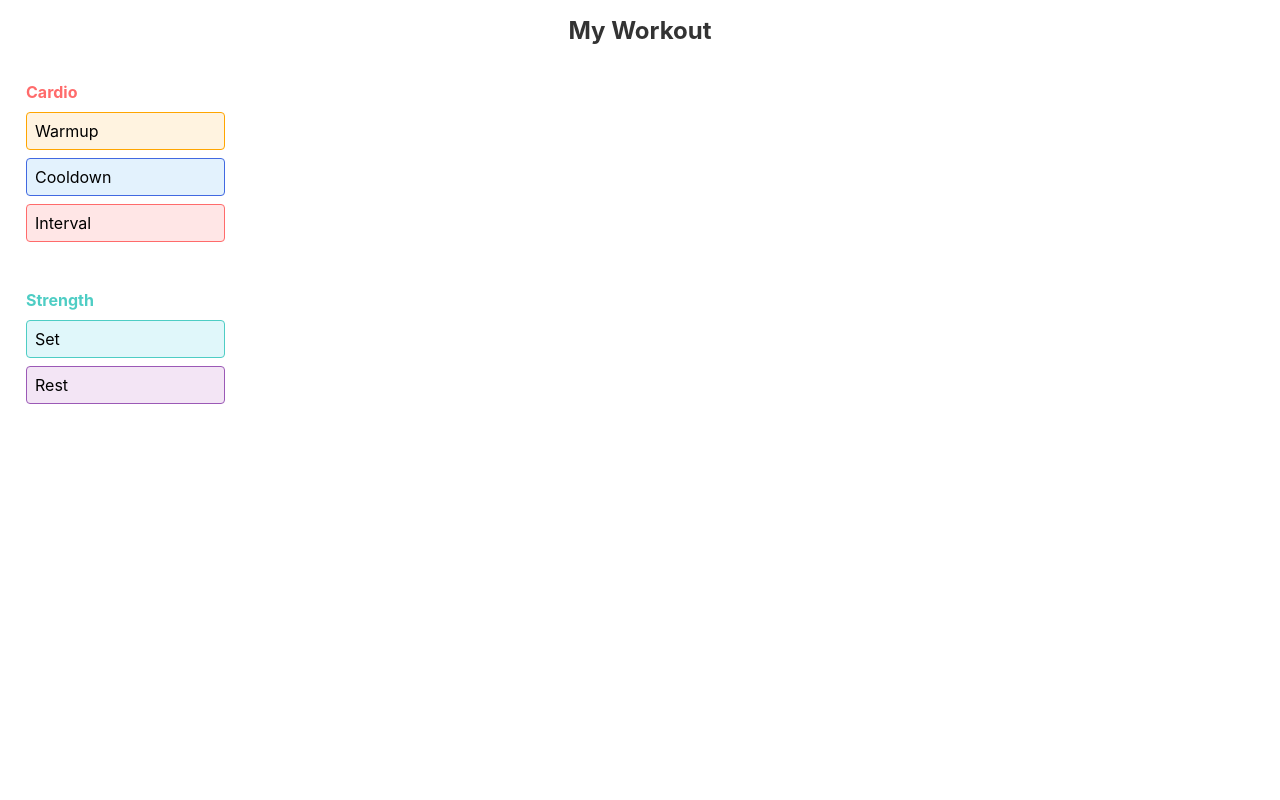
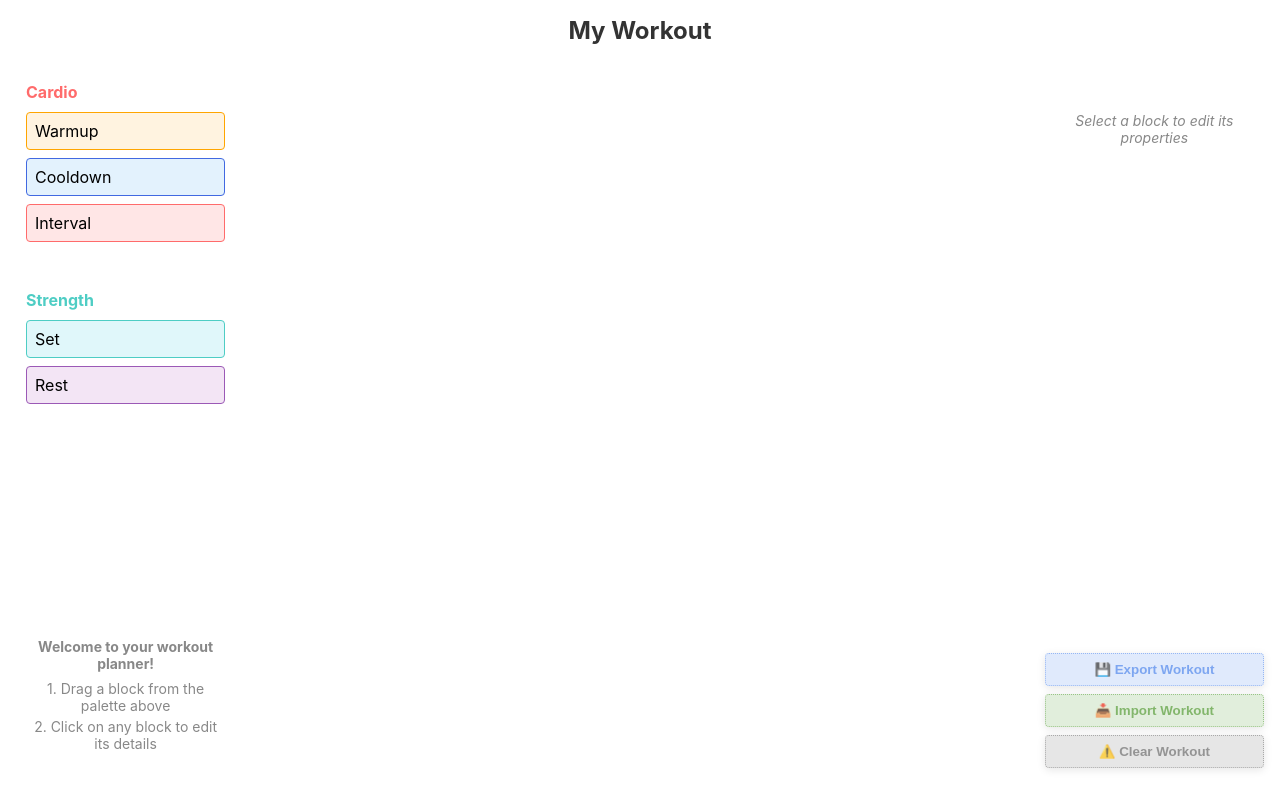
Before and after one commit to aaharr/workout, a React (Vite) app: page / in a window 1280 px wide. Built offline with nearby package versions, Linux system fonts and the light colour scheme.

Commit message:
Move help text

```diff
--- a/src/components/Inspector.tsx
+++ b/src/components/Inspector.tsx
@@ -5,18 +5,10 @@ import type { WorkoutSchema } from '../types/WorkoutSchema';
 import { CURRENT_VERSION } from '../types/WorkoutSchema';
 
 const Inspector: React.FC = () => {
-  const { cards, selectedCardId, updateCardText, updateCardCue, updateCardDuration, updateCardReps, updateCardWeight, clearAllCards, workoutTitle, updateWorkoutTitle, importWorkout } = useStore();
+  const { cards: blocks, selectedCardId: selectedBlockId, updateCardText: updateBlockText, updateCardCue: updateBlockCue, updateCardDuration: updateBlockDuration, updateCardReps: updateBlockReps, updateCardWeight: updateBlockWeight, clearAllCards: clearAllBlocks, workoutTitle, updateWorkoutTitle, importWorkout } = useStore();
   const fileInputRef = useRef<HTMLInputElement>(null);
 
-  const selectedCard = cards.find(card => card.id === selectedCardId);
-
-  if (!selectedCard) {
-    return (
-      <div style={{ padding: '16px', color: 'white' }}>
-        <p>Select a card to edit</p>
-      </div>
-    );
-  }
+  const selectedBlock = blocks.find(block => block.id === selectedBlockId);
 
   return (
     <div style={{
@@ -27,35 +19,37 @@ const Inspector: React.FC = () => {
       flexDirection: 'column'
     }}>
       <div style={{ flex: 1, overflow: 'auto' }}>
+        {selectedBlock ? (
+          <>
             {/* Description Field */}
             <div style={{ marginBottom: '16px' }}>
               <h4 style={{ margin: '0 0 4px 0', color: '#888888' }}>Description:</h4>
               <textarea
-            value={selectedCard.text}
-            onChange={(e) => updateCardText(selectedCard.id, e.target.value)}
+                value={selectedBlock.text}
+                onChange={(e) => updateBlockText(selectedBlock.id, e.target.value)}
                 style={{ width: '100%', minHeight: '60px', color: 'black', padding: '4px' }}
               />
             </div>
 
-        {/* Cue Field - Always visible for all cards */}
+            {/* Cue Field - Always visible for all blocks */}
             <div style={{ marginBottom: '16px' }}>
               <h4 style={{ margin: '0 0 4px 0', color: '#888888' }}>Cue:</h4>
               <textarea
-            value={selectedCard.cue || ''}
-            onChange={(e) => updateCardCue(selectedCard.id, e.target.value)}
+                value={selectedBlock.cue || ''}
+                onChange={(e) => updateBlockCue(selectedBlock.id, e.target.value)}
                 style={{ width: '100%', minHeight: '40px', color: 'black', padding: '4px' }}
                 placeholder="Enter cue information"
               />
             </div>
 
             {/* Duration Field for Cardio */}
-        {selectedCard.type === 'cardio' && selectedCard.duration !== undefined && (
+            {selectedBlock.type === 'cardio' && selectedBlock.duration !== undefined && (
               <div style={{ marginBottom: '16px' }}>
                 <h4 style={{ margin: '0 0 4px 0', color: '#888888' }}>Duration (minutes):</h4>
                 <input
                   type="number"
-              value={selectedCard.duration ?? ''}
-              onChange={(e) => updateCardDuration(selectedCard.id, Number(e.target.value))}
+                  value={selectedBlock.duration ?? ''}
+                  onChange={(e) => updateBlockDuration(selectedBlock.id, Number(e.target.value))}
                   min="1"
                   style={{ width: '100%', color: 'black', padding: '4px' }}
                 />
@@ -63,13 +57,13 @@ const Inspector: React.FC = () => {
             )}
 
             {/* Duration Field for Strength Rest */}
-        {selectedCard.type === 'strength' && selectedCard.strengthSubtype === 'rest' && selectedCard.duration !== undefined && (
+            {selectedBlock.type === 'strength' && selectedBlock.strengthSubtype === 'rest' && selectedBlock.duration !== undefined && (
               <div style={{ marginBottom: '16px' }}>
                 <h4 style={{ margin: '0 0 4px 0', color: '#888888' }}>Duration (minutes):</h4>
                 <input
                   type="number"
-              value={selectedCard.duration ?? ''}
-              onChange={(e) => updateCardDuration(selectedCard.id, Number(e.target.value))}
+                  value={selectedBlock.duration ?? ''}
+                  onChange={(e) => updateBlockDuration(selectedBlock.id, Number(e.target.value))}
                   min="1"
                   style={{ width: '100%', color: 'black', padding: '4px' }}
                 />
@@ -77,14 +71,14 @@ const Inspector: React.FC = () => {
             )}
 
             {/* Reps and Weight Fields for Strength Set */}
-        {selectedCard.type === 'strength' && selectedCard.strengthSubtype === 'set' && selectedCard.reps !== undefined && (
+            {selectedBlock.type === 'strength' && selectedBlock.strengthSubtype === 'set' && selectedBlock.reps !== undefined && (
               <>
                 <div style={{ marginBottom: '16px' }}>
                   <h4 style={{ margin: '0 0 4px 0', color: '#888888' }}>Reps:</h4>
                   <input
                     type="number"
-                value={selectedCard.reps ?? ''}
-                onChange={(e) => updateCardReps(selectedCard.id, Number(e.target.value))}
+                    value={selectedBlock.reps ?? ''}
+                    onChange={(e) => updateBlockReps(selectedBlock.id, Number(e.target.value))}
                     min="1"
                     style={{ width: '100%', color: 'black', padding: '4px' }}
                   />
@@ -93,13 +87,21 @@ const Inspector: React.FC = () => {
                   <h4 style={{ margin: '0 0 4px 0', color: '#888888' }}>Weight (lbs):</h4>
                   <input
                     type="number"
-                value={selectedCard.weight ?? ''}
-                onChange={(e) => updateCardWeight(selectedCard.id, Number(e.target.value))}
+                    value={selectedBlock.weight ?? ''}
+                    onChange={(e) => updateBlockWeight(selectedBlock.id, Number(e.target.value))}
                     min="0"
                     style={{ width: '100%', color: 'black', padding: '4px' }}
                   />
                 </div>
               </>
+            )}
+          </>
+        ) : (
+          <div style={{ padding: '16px', textAlign: 'center', color: '#888' }}>
+            <p style={{ margin: '24px 0 8px 0', fontSize: '14px', fontStyle: 'italic' }}>
+              Select a block to edit its properties
+            </p>
+          </div>
         )}
       </div>
 
@@ -118,7 +120,7 @@ const Inspector: React.FC = () => {
             const workoutData: WorkoutSchema = {
               version: CURRENT_VERSION,
               title: workoutTitle,
-              cards: cards
+              cards: blocks
             };
             const dataStr = JSON.stringify(workoutData, null, 2);
             const dataUri = 'data:application/json;charset=utf-8,'+ encodeURIComponent(dataStr);
@@ -231,7 +233,7 @@ const Inspector: React.FC = () => {
         <button
           onClick={() => {
             if (confirm('Are you sure you want to clear the entire workout?')) {
-              clearAllCards();
+              clearAllBlocks();
             }
           }}
           style={{
--- a/src/components/Palette.tsx
+++ b/src/components/Palette.tsx
@@ -3,7 +3,13 @@ import { Draggable, Droppable } from '@hello-pangea/dnd';
 
 const Palette: React.FC = () => {
   return (
-    <div style={{ padding: '72px 16px 16px 16px', color: 'white' }}>
+    <div style={{
+      padding: '72px 16px 16px 16px',
+      color: 'white',
+      height: '100%',
+      display: 'flex',
+      flexDirection: 'column'
+    }}>
 
       {/* Cardio Category */}
       <div style={{
@@ -179,6 +185,30 @@ const Palette: React.FC = () => {
           )}
         </Droppable>
       </div>
+
+      {/* Help Text - Anchored to the bottom */}
+      <div style={{
+        marginTop: 'auto',
+        padding: '16px 0',
+        borderTop: '1px solid rgba(255, 255, 255, 0.1)'
+      }}>
+        <div style={{
+          padding: '16px',
+          textAlign: 'center',
+          color: '#888',
+          fontSize: '14px'
+        }}>
+          <p style={{ margin: '0 0 8px 0', fontWeight: 'bold' }}>
+            Welcome to your workout planner!
+          </p>
+          <p style={{ margin: '0 0 4px 0' }}>
+            1. Drag a block from the palette above
+          </p>
+          <p style={{ margin: '0' }}>
+            2. Click on any block to edit its details
+          </p>
+        </div>
+      </div>
     </div>
   );
 };
```
Lines whose indentation alone changed are shown as unchanged.
